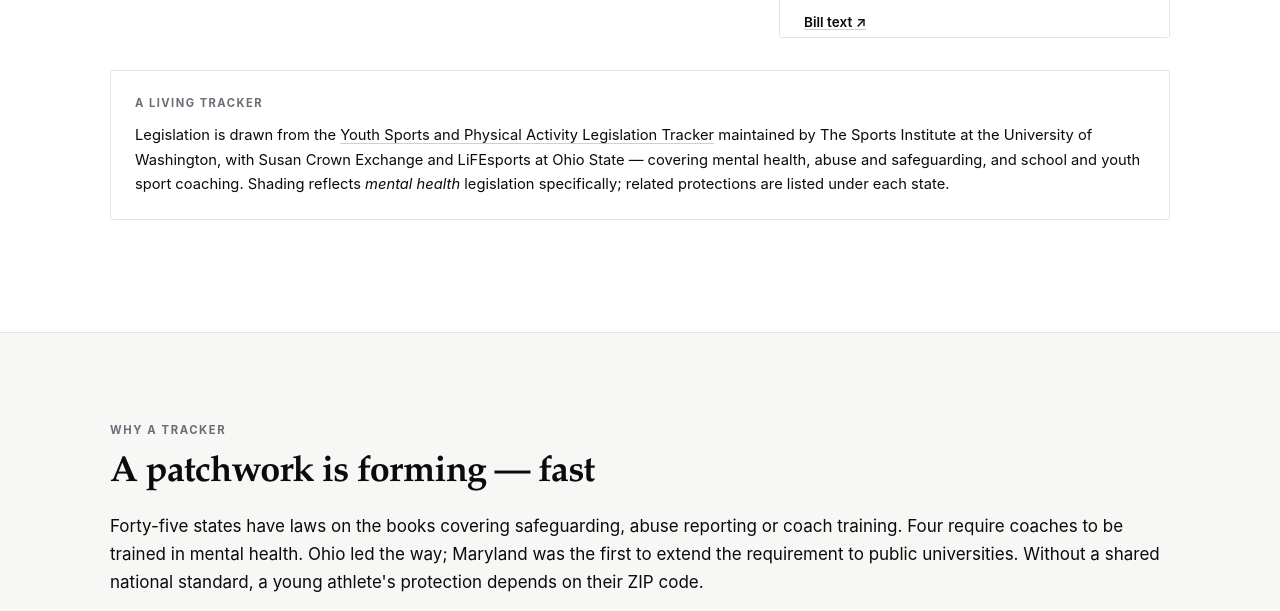
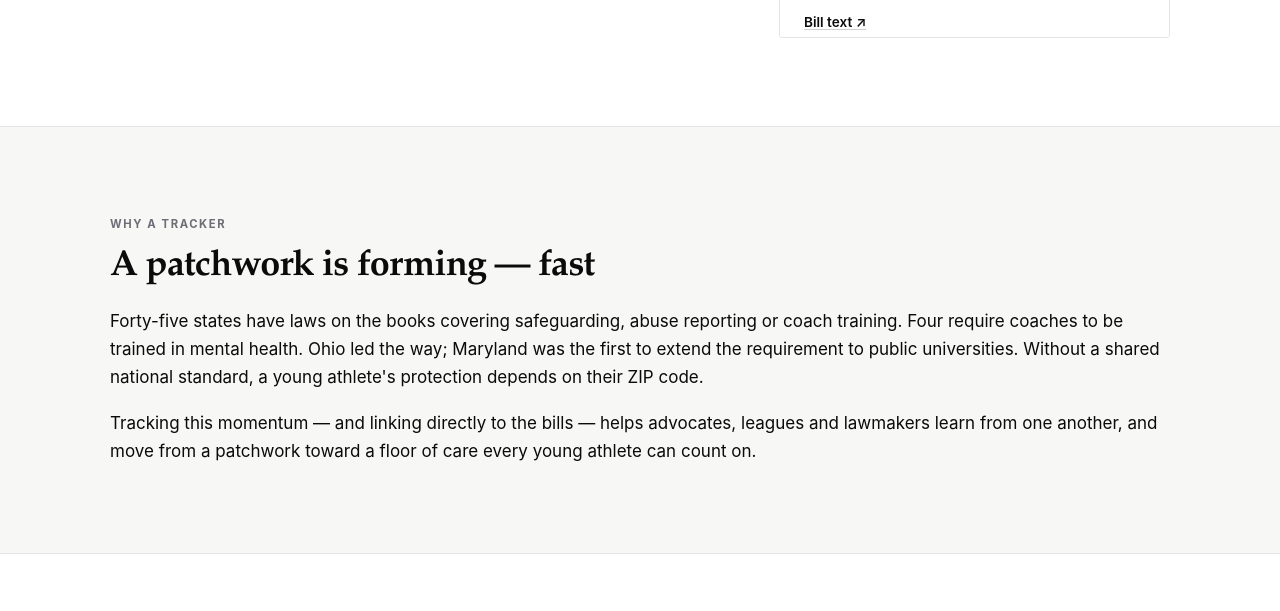
Before and after one commit to Prof-Massey-Research/MHG, a plain HTML site: page policy.html in a window 1280 px wide. Shown: the part 1280-1891 px from the top of the page. Drawn offline with nearby package versions, Linux system fonts and the light colour scheme.

Commit message:
Add files via upload

```diff
--- a/policy.html
+++ b/policy.html
@@ -104,19 +104,6 @@
       <p class="dp-empty">Select a state to see its policies.</p>
     </aside>
   </div>
-
-  <div class="panel panel--plain" style="margin-top:2rem">
-    <p class="panel__title">A living tracker</p>
-    <p style="font-size:.92rem;margin:0">
-      Legislation is drawn from the
-      <a href="https://thesportsinstitute.com/youth-sports-and-physical-activity-legislation-tracker/" rel="noopener">Youth
-      Sports and Physical Activity Legislation Tracker</a> maintained by The Sports Institute at the
-      University of Washington, with Susan Crown Exchange and LiFEsports at Ohio State — covering
-      mental health, abuse and safeguarding, and school and youth sport coaching. Shading reflects
-      <em>mental health</em> legislation specifically; related protections are listed under each
-      state.
-    </p>
-  </div>
 </section>
 
 <section class="section section--tone">
```
